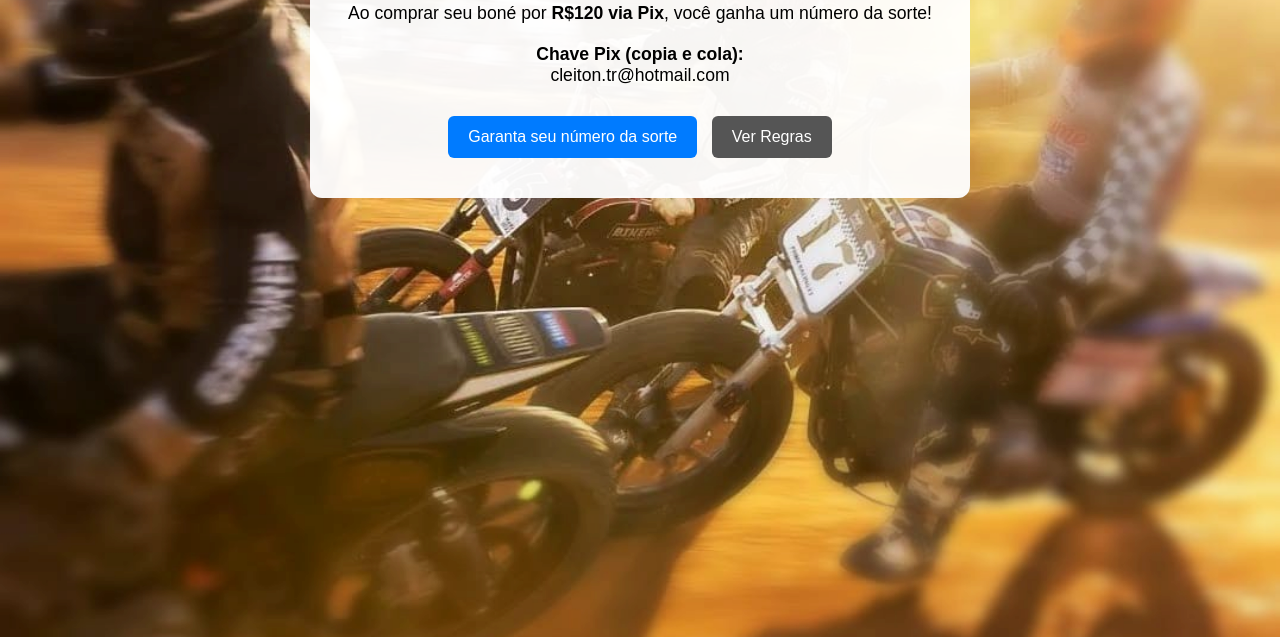
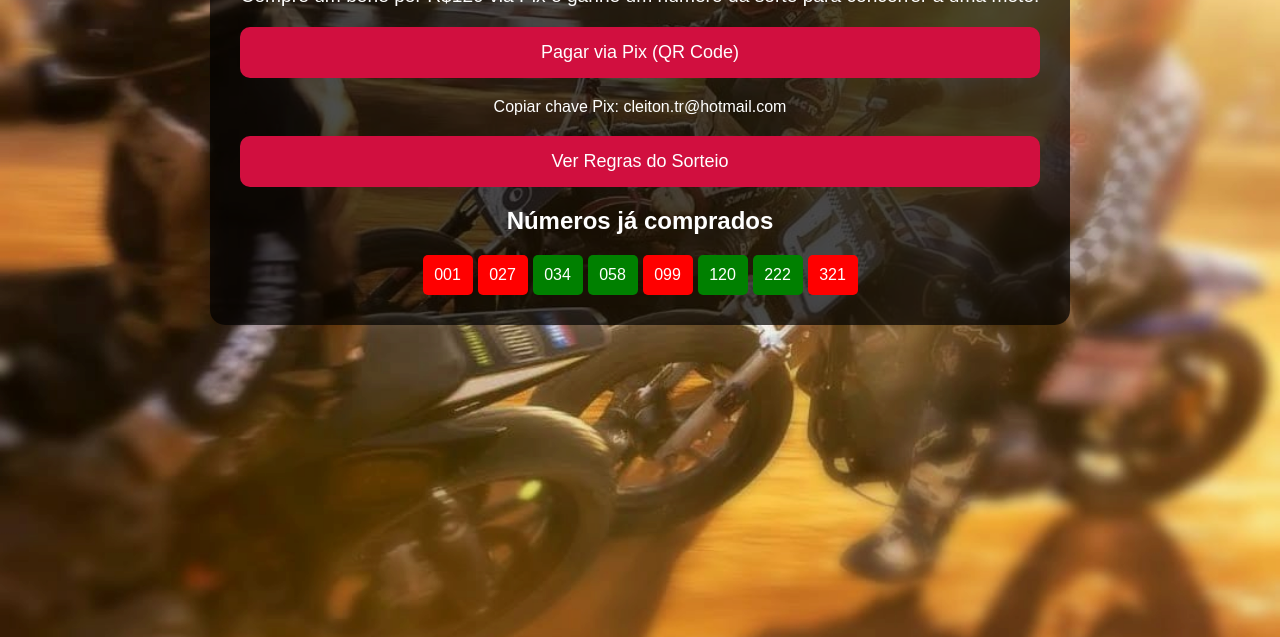
Before and after one commit to bones500/A-obone, a website: page index.html in a window 1280 px wide. Shown: the part 163-800 px from the top of the page. Drawn offline with Linux system fonts and the light colour scheme.

Commit message:
Update index.html

```diff
--- a/index.html
+++ b/index.html
@@ -1,88 +1,146 @@
 
- <!DOCTYPE html>
+<!DOCTYPE html>
 <html lang="pt-BR">
 <head>
   <meta charset="UTF-8" />
   <meta name="viewport" content="width=device-width, initial-scale=1.0"/>
-  <title>Boné Edição Flattrack</title>
+  <title>Ação Limitada Flattrack</title>
   <link rel="stylesheet" href="style.css" />
   <style>
     body {
+      margin: 0;
       font-family: Arial, sans-serif;
-      background-image: url('moto.jpg');
+      background: url('moto.jpg') no-repeat center center fixed;
       background-size: cover;
-      background-position: center;
-      background-attachment: fixed;
-      margin: 0;
-      padding: 0;
+      color: white;
     }
+
     .container {
-      background-color: rgba(255, 255, 255, 0.95);
-      max-width: 600px;
-      margin: 60px auto;
+      background-color: rgba(0, 0, 0, 0.7);
       padding: 30px;
-      border-radius: 12px;
+      max-width: 800px;
+      margin: auto;
+      margin-top: 40px;
+      border-radius: 15px;
       text-align: center;
     }
+
     h1 {
-      font-size: 2em;
-      margin-bottom: 10px;
-    }
-    p {
-      font-size: 1.1em;
+      font-size: 32px;
       margin-bottom: 20px;
     }
-    .botao, .botao-secundario {
-      display: inline-block;
-      padding: 12px 20px;
-      font-size: 16px;
-      margin: 10px 5px;
-      background-color: #007bff;
+
+    .botao {
+      display: block;
+      margin: 20px auto;
+      padding: 15px 25px;
+      background-color: #d10f3f;
       color: white;
-      border: none;
-      border-radius: 6px;
       text-decoration: none;
+      font-size: 18px;
+      border-radius: 10px;
       cursor: pointer;
     }
-    .botao-secundario {
-      background-color: #555;
+
+    .botao:hover {
+      background-color: #a30c30;
     }
+
+    .pix-box {
+      margin-top: 20px;
+    }
+
     .regras {
       text-align: left;
+      margin-top: 30px;
+      background-color: rgba(255, 255, 255, 0.1);
+      padding: 15px;
+      border-radius: 10px;
+      display: none;
+    }
+
+    .numeros {
       margin-top: 20px;
-      padding: 15px;
-      background-color: #f7f7f7;
-      border-radius: 8px;
-      display: none;
+      display: flex;
+      flex-wrap: wrap;
+      justify-content: center;
+      gap: 5px;
+    }
+
+    .numero {
+      width: 50px;
+      height: 40px;
+      background-color: green;
+      color: white;
+      border-radius: 5px;
+      line-height: 40px;
+    }
+
+    .ocupado {
+      background-color: red;
+    }
+
+    .pix-copiar {
+      margin-top: 10px;
+      font-size: 16px;
+      cursor: pointer;
     }
   </style>
 </head>
 <body>
   <div class="container">
-    <h1>Boné Edição Flattrack</h1>
-    <p>Ao comprar seu boné por <strong>R$120 via Pix</strong>, você ganha um número da sorte!</p>
+    <h1>Ação Limitada Flattrack</h1>
+    <p>Compre um boné por R$120 via Pix e ganhe um número da sorte para concorrer a uma moto!</p>
 
-    <p><strong>Chave Pix (copia e cola):</strong><br>cleiton.tr@hotmail.com</p>
+    <a class="botao" href="https://nubank.com.br/pagar/1yq6s2/7Hb3wOmpGr" target="_blank">Pagar via Pix (QR Code)</a>
 
-    <a href="https://rifa2rodas.netlify.app/" class="botao" target="_blank">Garanta seu número da sorte</a>
-    <button onclick="document.getElementById('regras').style.display='block'" class="botao-secundario">Ver Regras</button>
+    <div class="pix-box">
+      <span class="pix-copiar" onclick="copiarPix()">Copiar chave Pix: cleiton.tr@hotmail.com</span>
+    </div>
 
-    <div id="regras" class="regras">
+    <a class="botao" onclick="mostrarRegras()">Ver Regras do Sorteio</a>
+
+    <div class="regras" id="regras">
       <h2>Regras do Sorteio</h2>
       <p>
-        Na aquisição do Boné Edição Flattrack você ganhará o direito a um número que será usado para o sorteio do item apresentado.
-        Para participar, você deverá escolher dentre os números disponíveis entre 000 a 999.
-        O sorteio ocorrerá em data a ser divulgada após a venda inicial de 50% dos bonés disponíveis, ou seja, 500 unidades.
-        O sorteio será realizado pela Loteria Federal de sábado, sendo confirmado e divulgado o horário e número da extração.
-        O número considerado ganhador será a centena do primeiro prêmio, ou seja, os 3 últimos dígitos. Exemplo: se o 1º prêmio for 123456, o número sorteado será 456.
-        Caso o número sorteado não tenha ganhador, o sorteio será adiado em até 30 dias, com nova data a ser divulgada.
-        O participante premiado será comunicado pelo telefone informado e divulgado nas redes sociais.
-        A retirada do prêmio será em Cambé/PR, com custos de transporte por conta do ganhador.
-        O prêmio ficará disponível por até 90 dias após o aviso.
-        A entrega é garantida conforme informado e isenta de débitos até a data. Após a entrega, não há garantias adicionais.
-        Ao receber o número da sorte, o participante afirma ter lido e aceito todas as regras.
+        Na aquisição do Boné Edição Flattrack você ganhará o direito a um número que será o usado para o sorteio do item apresentado.<br>
+        Para participar você deverá escolher dentre os números disponíveis entre 000 a 999.<br>
+        O sorteio ocorrerá após a venda de 50% das cotas (500 unidades), pela Loteria Federal de sábado.<br>
+        O número ganhador será a centena do 1º prêmio (últimos 3 algarismos). Ex: 123456 → 456.<br>
+        Se o número sorteado não tiver dono, será remarcado em até 30 dias.<br>
+        O ganhador será contatado por telefone e anunciado nas redes sociais.<br>
+        Retirada do prêmio será em Cambé-PR, com custos por conta do ganhador.<br>
+        O prêmio estará disponível por até 90 dias após aviso de liberação.<br>
+        A entrega é garantida conforme anunciado, sem dívidas, e sem garantias após retirada.<br>
+        Ao participar, você confirma que leu e aceitou estas regras.
       </p>
     </div>
+
+    <h2>Números já comprados</h2>
+    <div class="numeros">
+      <div class="numero ocupado">001</div>
+      <div class="numero ocupado">027</div>
+      <div class="numero">034</div>
+      <div class="numero">058</div>
+      <div class="numero ocupado">099</div>
+      <div class="numero">120</div>
+      <div class="numero">222</div>
+      <div class="numero ocupado">321</div>
+      <!-- Adicione mais aqui -->
+    </div>
   </div>
+
+  <script>
+    function mostrarRegras() {
+      const regras = document.getElementById('regras');
+      regras.style.display = regras.style.display === 'block' ? 'none' : 'block';
+    }
+
+    function copiarPix() {
+      navigator.clipboard.writeText("cleiton.tr@hotmail.com").then(() => {
+        alert("Chave Pix copiada!");
+      });
+    }
+  </script>
 </body>
 </html>
```
